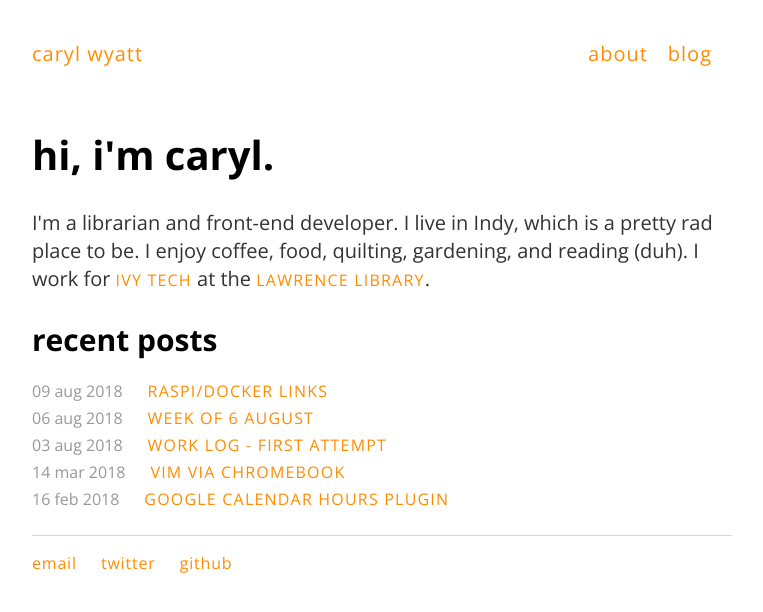
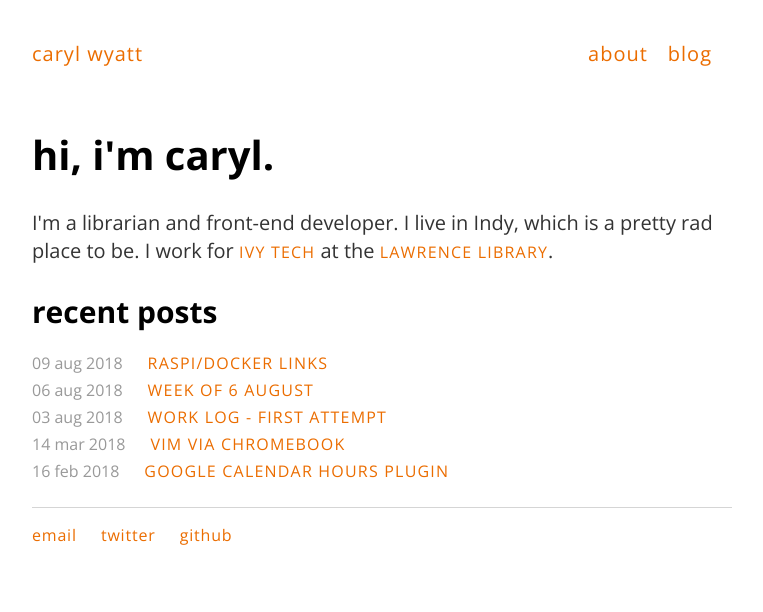
Before and after one commit to carylwyatt/carylwyatt.github.io, a Jekyll site: the page built from index.html, in a window 1280 px wide. Shown: the top 612 px of the page, without its empty margins (258-1021 px from the left). Built offline with Jekyll 4.4.1, drawn with Linux system fonts in a browser that asks for light colours.

Commit message:
changed orange to more accessible shade

```diff
--- a/css/style.css
+++ b/css/style.css
@@ -38,7 +38,7 @@ nav ul li a, footer ul li a, .post-date {
 
 a {
     text-decoration: none;
-    color: darkorange;
+    color: #EB6D00;
     font-weight: 400;
     text-transform: uppercase;
     letter-spacing: .075em;
--- a/index.html
+++ b/index.html
@@ -6,7 +6,7 @@ title: caryl wyatt, librarian|developer
 <div class="blurb">
 
 <h1>hi, i'm caryl.</h1>
-<p>I'm a librarian and front-end developer. I live in Indy, which is a pretty rad place to be. I enjoy coffee, food, quilting, gardening, and reading (duh). I work for <a href="http://www.ivytech.edu">Ivy Tech</a> at the <a href="http://library.ivytech.edu/central-indiana">Lawrence Library</a>.</p>
+<p>I'm a librarian and front-end developer. I live in Indy, which is a pretty rad place to be. I work for <a href="http://www.ivytech.edu">Ivy Tech</a> at the <a href="http://library.ivytech.edu/central-indiana">Lawrence Library</a>.</p>
 
 </div><!-- /.blurb -->
 
```
